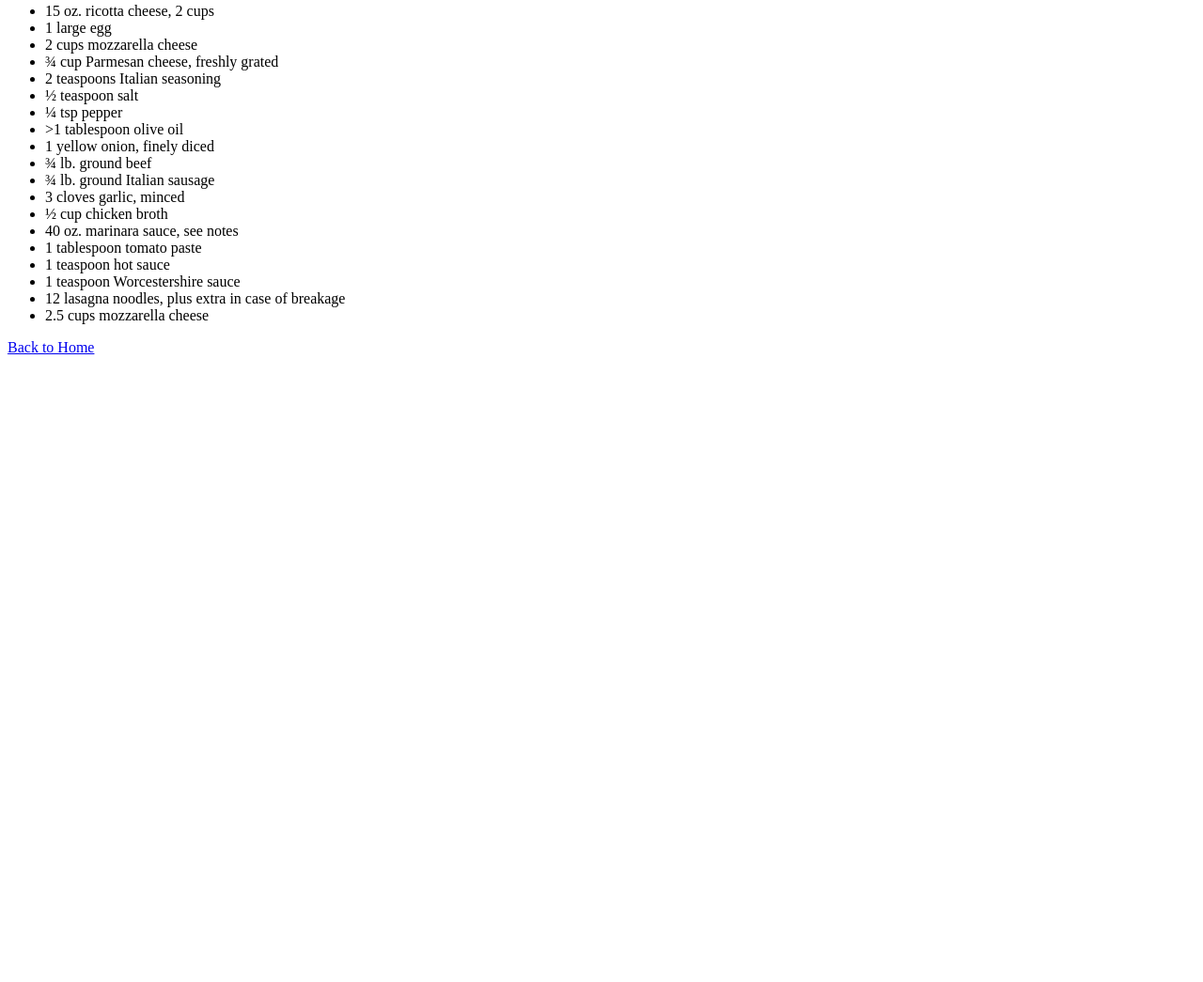
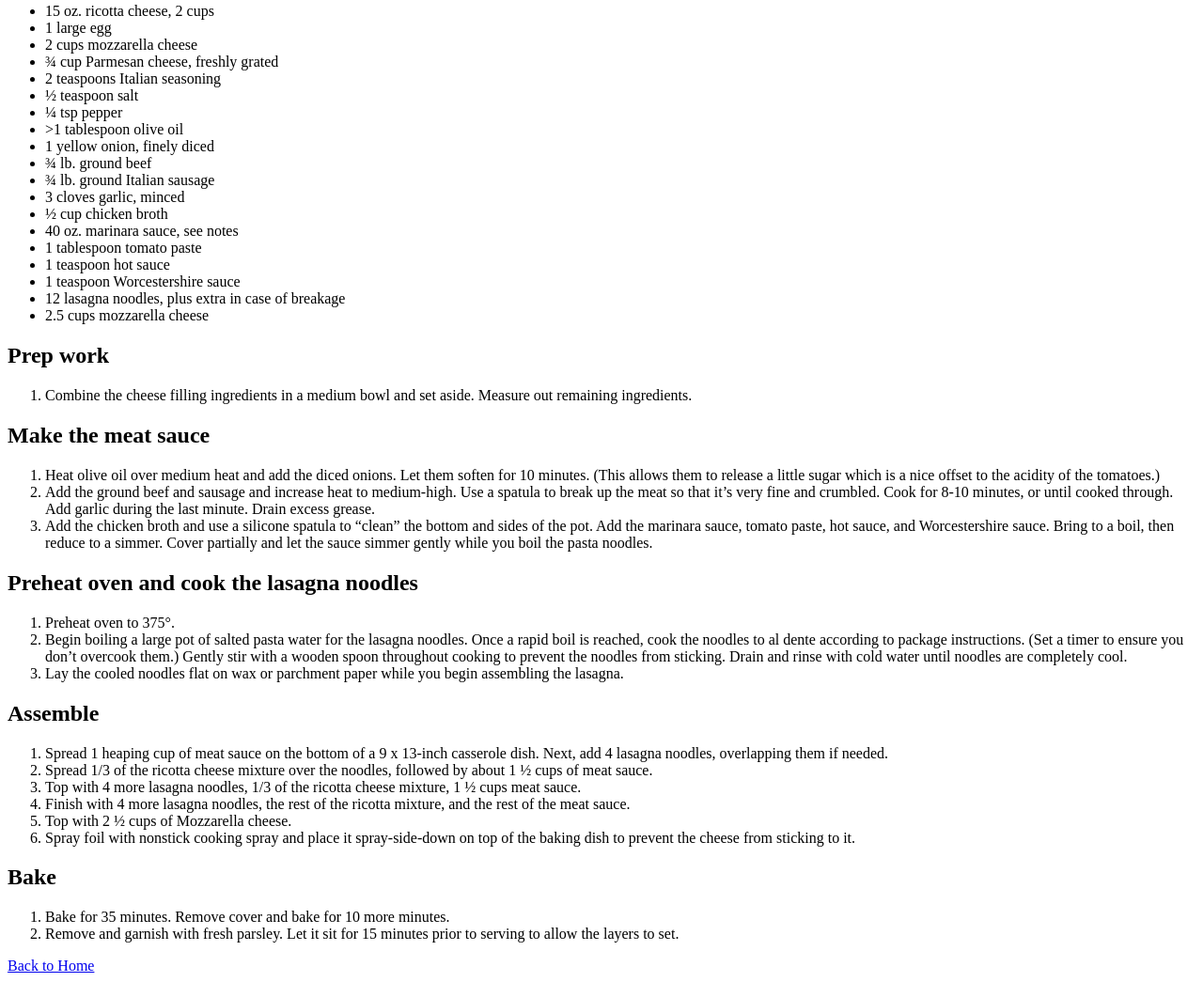
Before and after one commit to Koopa2pa/odin-recipes, a plain HTML site: page recipes/lasagna.html in a window 1280 px wide. Shown: the part 428-1473 px from the top of the page at 94% size. Before the commit the page ends 815 px from the top, so only its background shows below. Drawn offline with Linux system fonts and the light colour scheme.

Commit message:
Add steps

```diff
--- a/recipes/lasagna.html
+++ b/recipes/lasagna.html
@@ -7,7 +7,7 @@
 
     <body>
 
-        <h1>Ari's Bitchin' Lasagna</h1>
+        <h1>Ari's Lasagna</h1>
 
        <!-- 1. A free image of the finished dish under the h1 heading that you added earlier. -->
 
@@ -48,7 +48,7 @@
             <li>½ cup chicken broth</li>
             <li> 40 oz. marinara sauce, see notes</li>
             <li>1 tablespoon tomato paste</li>
-            <li> 1 teaspoon hot sauce</li>
+            <li>1 teaspoon hot sauce</li>
             <li>1 teaspoon Worcestershire sauce</li>
             <li>12 lasagna noodles, plus extra in case of breakage</li>
             <li>2.5 cups mozzarella cheese</li>
@@ -58,7 +58,60 @@
        <!-- 4. Finally, under the ingredients list, add a “Steps” heading
                followed by an ordered list of the steps needed for making the dish.-->
 
-         <p></p>
+               <h2>Prep work</h2>
+
+            <ol>
+                <li>Combine the cheese filling ingredients in a
+                medium bowl and set aside. Measure out remaining ingredients.</li>
+            </ol>
+
+            <h2>Make the meat sauce</h2>
+
+            <ol>
+                <li>Heat olive oil over medium heat and add the diced onions. Let them soften for 10 minutes. (This allows them to release a little sugar which is a nice offset to the acidity of the tomatoes.)</li>
+
+                <li>Add the ground beef and sausage and increase heat to medium-high. Use a spatula to break up the meat so that it’s very fine and crumbled. Cook for 8-10 minutes, or until cooked through. Add garlic during the last minute. Drain excess grease.</li>
+
+                <li>Add the chicken broth and use a silicone spatula to “clean” the bottom and sides of the pot. Add the marinara sauce, tomato paste, hot sauce, and Worcestershire sauce. Bring to a boil, then reduce to a simmer. Cover partially and let the sauce simmer gently while you boil the pasta noodles.</li>
+            </ol>
+
+            <h2>Preheat oven and cook the lasagna noodles</h2>
+
+             <ol>
+                <li>Preheat oven to 375°.</li>
+
+                <li>Begin boiling a large pot of salted pasta water for the lasagna noodles. Once a rapid boil is reached, cook the noodles to al dente according to package instructions. (Set a timer to ensure you don’t overcook them.) Gently stir with a wooden spoon throughout cooking to prevent the noodles from sticking. Drain and rinse with cold water until noodles are completely cool.</li>
+
+                <li>Lay the cooled noodles flat on wax or parchment paper while you begin assembling the lasagna.</li>
+            </ol>
+
+            <h2>Assemble</h2>
+
+             <ol>
+                <li>Spread 1 heaping cup of meat sauce on the bottom of a 9 x 13-inch casserole dish. Next, add 4 lasagna noodles, overlapping them if needed.</li>
+
+                <li>Spread 1/3 of the ricotta cheese mixture over the noodles, followed by about 1 ½ cups of meat sauce.</li>
+
+                <li>Top with 4 more lasagna noodles, 1/3 of the ricotta cheese mixture, 1 ½ cups meat sauce.</li>
+
+                <li>Finish with 4 more lasagna noodles, the rest of the ricotta mixture, and the rest of the meat sauce.</li>
+
+                <li>Top with 2 ½ cups of Mozzarella cheese.</li>
+
+                <li>Spray foil with nonstick cooking spray and place it spray-side-down on top of the baking dish to prevent the cheese from sticking to it.</li>
+
+            </ol>
+
+            <h2>Bake</h2>
+
+            <ol>
+
+                <li>Bake for 35 minutes. Remove cover and bake for 10 more minutes.</li>
+
+                <li>Remove and garnish with fresh parsley. Let it sit for 15 minutes prior to serving to allow the layers to set.</li>
+
+            </ol>
+
 
         <a href="../index.html">Back to Home</a>
     </body>
```
